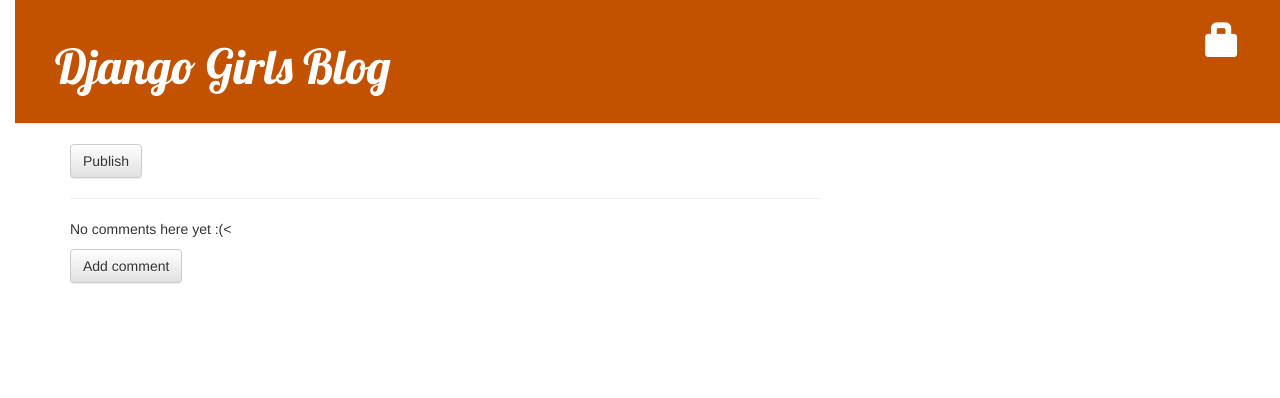
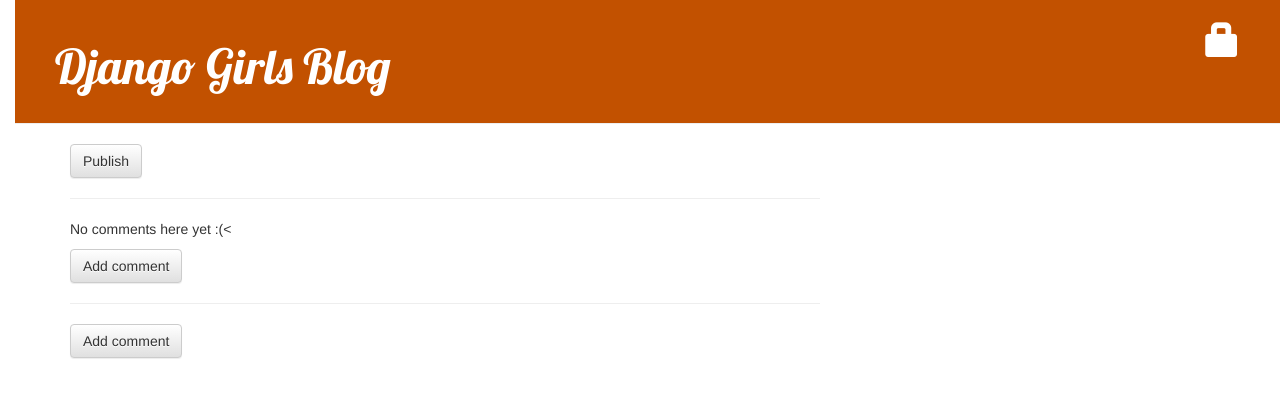
Before and after one commit to mitsumon/djangogirls, a Django app: template blog/templates/blog/post_detail.html in a window 1280 px wide. Shown: the top 398 px of the page. Run offline with Django 3.2, Linux system fonts and the light colour scheme; the template is opened without the code that fills it, so the values that code supplies are empty; some libraries are stand-ins or nearby versions.

Commit message:
Added comment add-button for post_datail.html

```diff
--- a/blog/templates/blog/post_detail.html
+++ b/blog/templates/blog/post_detail.html
@@ -35,5 +35,7 @@
             <p>No comments here yet :(<</p>
             <a class="btn btn-default" href="{% url 'add_comment_to_post' pk=post.pk %}">Add comment</a>
         {% endfor %}
+        <hr>
+        <a class="btn btn-default" href="{% url 'add_comment_to_post' pk=post.pk %}">Add comment</a>
     </div>
 {% endblock %}
```
